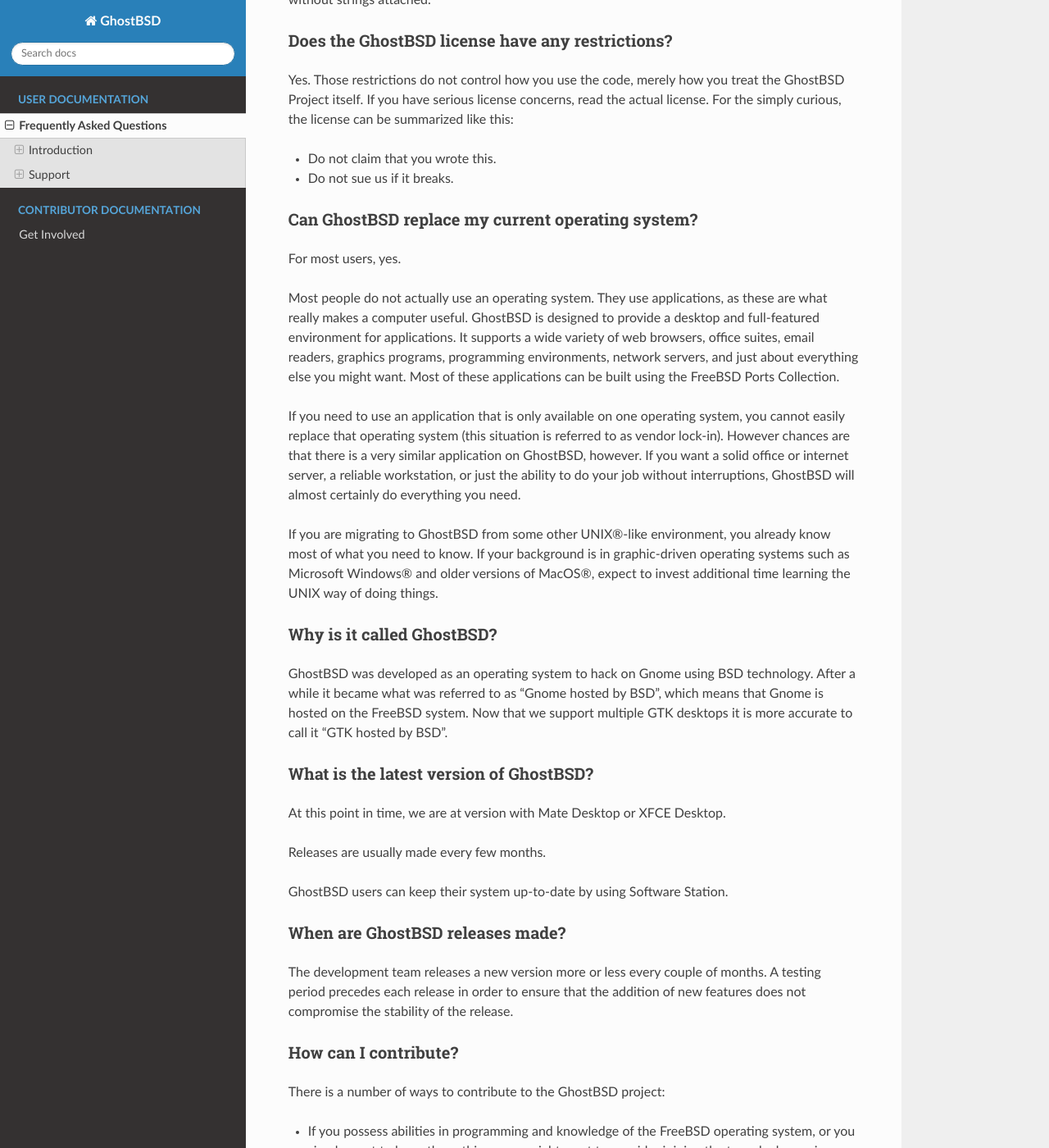
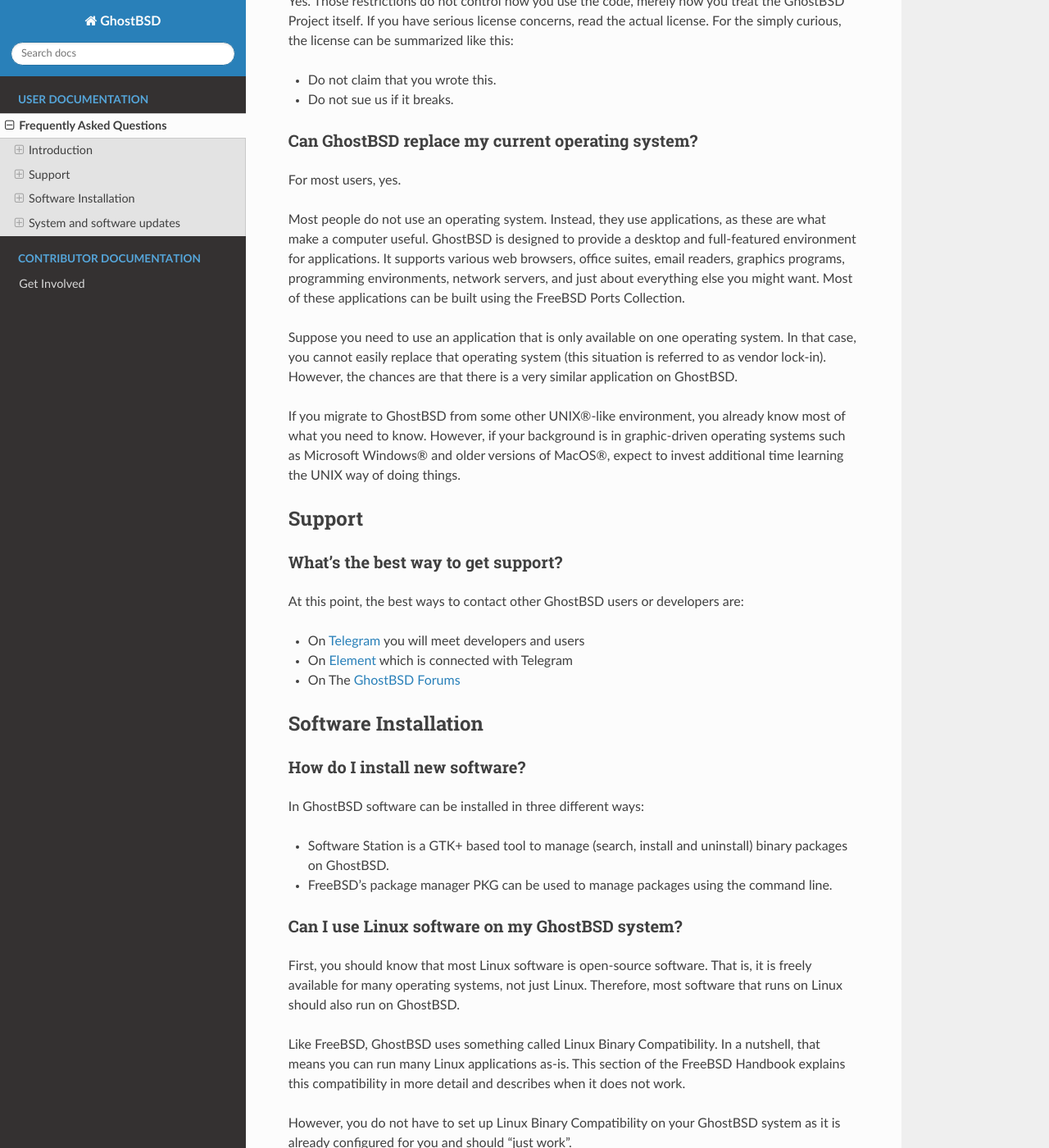
Before and after one commit to ghostbsd/documentation, a Sphinx documentation site: the page built from source/user/FAQ.md, in a window 1280 px wide and 1400 px high, scrolled down 1076 px. Shown: the whole window at 82% size. Built offline with Sphinx 7.4.7 and the Read the Docs theme 2.0.0, drawn with Linux system fonts in a browser that asks for light colours; some of the changed text lies outside the part shown.

Commit message:
finished to add relevent FAQ from the wiki

```diff
--- a/source/user/FAQ.md
+++ b/source/user/FAQ.md
@@ -1,9 +1,9 @@
 Frequently Asked Questions
 ==========================
 
-This document aims to cover the most frequently asked questions concerning the GhostBSD operating system. Although originally intended to reduce bandwidth and avoid the same old questions being asked over and over again, FAQs have become recognized as valuable information resources.
+This document aims to cover the most frequently asked questions concerning the GhostBSD operating system. Although initially intended to reduce bandwidth and avoid the same old questions being asked repeatedly, FAQs have become recognized as valuable information resources.
 
-Every effort has been made to make this FAQ as informative as possible; if you have any suggestions as to how it may be improved, please feel free to contact us.
+Every effort has been made to make this FAQ as informative as possible; if you have any suggestions about improving it, please feel for this GitHub and create a [Pull Request on GitHub](https://github.com/ghostbsd/documentation).
 
 ## Introduction
 
@@ -11,21 +11,17 @@
 
 Briefly, GhostBSD is a UNIX®-like operating system. It works on AMD64 and Intel® platforms. GhostBSD is based on FreeBSD, which is based on U.C. Berkeley’s “4.4BSD-Lite” release, with some “4.4BSD-Lite2” enhancements. It is also based indirectly on William Jolitz’s port of U.C. Berkeley’s “Net/2” to the i386, known as “386BSD”, though very little of the 386BSD code remains. At this time, GhostBSD provides MATE desktop as default version, and a community release with XFCE desktop.
 
-.. You will get more information here
+### Why is it called GhostBSD?
+
+GhostBSD was developed as an operating system to hack on Gnome using FreeBSD technology. After a while, it became what was referred to as **(G)nome (host)ed by Free(BSD)**, which means that Gnome is hosted on the FreeBSD system. Today GhostBSD name is still relevant to the past since MATE is a continuation of Gnome2.
 
 ### On which FreeBSD branch is GhostBSD based on?
 
 GhostBSD is based on the FreeBSD 13.0-STABLE branch.
 
-.. The differences between GhostBSD and FreeBSD you will find here.
-
 ### Who can use GhostBSD?
 
 GhostBSD can be used by companies, researchers, data scientists, computer professionals, students, and home users all over the world in their work, education, and recreation.
-
-### What is the goal of the GhostBSD Project?
-
-The goal of the GhostBSD Project is to combine the ease of use of a set of GTK desktops with security and flexibility of the underlying FreeBSD mechanisms. GhostBSD is a great tool to learn FreeBSD and start one’s adventure in the BSD world. GhostBSD may be used for any purpose and without strings attached.
 
 ### Does the GhostBSD license have any restrictions?
 
@@ -38,40 +34,11 @@
 
 For most users, yes.
 
-Most people do not actually use an operating system. They use applications, as these are what really makes a computer useful. GhostBSD is designed to provide a desktop and full-featured environment for applications. It supports a wide variety of web browsers, office suites, email readers, graphics programs, programming environments, network servers, and just about everything else you might want. Most of these applications can be built using the FreeBSD Ports Collection.
+Most people do not use an operating system. Instead, they use applications, as these are what make a computer useful. GhostBSD is designed to provide a desktop and full-featured environment for applications. It supports various web browsers, office suites, email readers, graphics programs, programming environments, network servers, and just about everything else you might want. Most of these applications can be built using the FreeBSD Ports Collection.
 
-If you need to use an application that is only available on one operating system, you cannot easily replace that operating system (this situation is referred to as vendor lock-in). However chances are that there is a very similar application on GhostBSD, however. If you want a solid office or internet server, a reliable workstation, or just the ability to do your job without interruptions, GhostBSD will almost certainly do everything you need.
+Suppose you need to use an application that is only available on one operating system. In that case, you cannot easily replace that operating system (this situation is referred to as vendor lock-in). However, the chances are that there is a very similar application on GhostBSD.
 
-If you are migrating to GhostBSD from some other UNIX®-like environment, you already know most of what you need to know. If your background is in graphic-driven operating systems such as Microsoft Windows® and older versions of MacOS®, expect to invest additional time learning the UNIX way of doing things.
-
-### Why is it called GhostBSD?
-
-GhostBSD was developed as an operating system to hack on Gnome using BSD technology. After a while it became what was referred to as “Gnome hosted by BSD”, which means that Gnome is hosted on the FreeBSD system. Now that we support multiple GTK desktops it is more accurate to call it "GTK hosted by BSD".
-
-### What is the latest version of GhostBSD?
-
-At this point in time, we are at version with Mate Desktop or XFCE Desktop.
-
-Releases are usually made every few months.
-
-GhostBSD users can keep their system up-to-date by using Software Station.
-
-### When are GhostBSD releases made?
-
-
-The development team releases a new version more or less every couple of months. A testing period precedes each release in order to ensure that the addition of new features does not compromise the stability of the release.
-
-### How can I contribute?
-
-There is a number of ways to contribute to the GhostBSD project:
-
-* If you possess abilities in programming and knowledge of the FreeBSD operating system, or you simply want to learn these things, you might want to consider joining the team by becoming an active developer. If you are feeling adventurous, you might want to try building GhostBSD, but you might as well join us on Telegram to get in touch with the team and see what work currently has to be done.
-* If you are interested in helping form the artistic perspective, you could contribute fan art, logos, wallpapers, or help design/maintain the website layout. In this case, join us on Telegram.
-* If you have decent writing skills and know English quite well, you might want to help by writing documents and producing website and wiki content. Get in touch with us on Telegram.
-* If none of the above apply to you, you might just want to use GhostBSD and tell us about bugs you've discovered and the ideas you have about how to improve the system You can report them via forums. You might also consider simply spreading the word about GhostBSD!
-* On the Contribution page you will get more information.
-
-If you feel like you might be able to help us grow and improve GhostBSD in any of the above ways (or any other way you can come up with), please contact us using the forums, or join us on Telegram.
+If you migrate to GhostBSD from some other UNIX®-like environment, you already know most of what you need to know. However, if your background is in graphic-driven operating systems such as Microsoft Windows® and older versions of MacOS®, expect to invest additional time learning the UNIX way of doing things.
 
 ## Support
 
@@ -82,3 +49,27 @@
 * On [Telegram](https://t.me/ghostbsd) you will meet developers and users
 * On [Element](https://app.element.io/#/room/#ghostbsd:matrix.org) which is connected with Telegram
 * On The [GhostBSD Forums](https://forums.ghostbsd.org)
+
+## Software Installation
+
+### How do I install new software?
+
+In GhostBSD software can be installed in three different ways:
+
+* Software Station is a GTK+ based tool to manage (search, install and uninstall) binary packages on GhostBSD.
+* FreeBSD's package manager PKG can be used to manage packages using the command line.
+
+### Can I use Linux software on my GhostBSD system?
+
+First, you should know that most Linux software is open-source software. That is, it is freely available for many operating systems, not just Linux. Therefore, most software that runs on Linux should also run on GhostBSD.
+
+Like FreeBSD, GhostBSD uses something called Linux Binary Compatibility. In a nutshell, that means you can run many Linux applications as-is. This section of the FreeBSD Handbook explains this compatibility in more detail and describes when it does not work.
+
+However, you do not have to set up Linux Binary Compatibility on your GhostBSD system as it is already configured for you and should "just work".
+
+
+## System and software updates
+
+### How should I update GhostBSD to latest updates?
+
+To upgrade GhostBSD, please use the Update Station! Do not use pkg to upgrade if you are not aware of how the updates work with GhostBSD, or your system will most likely get broken.
```
